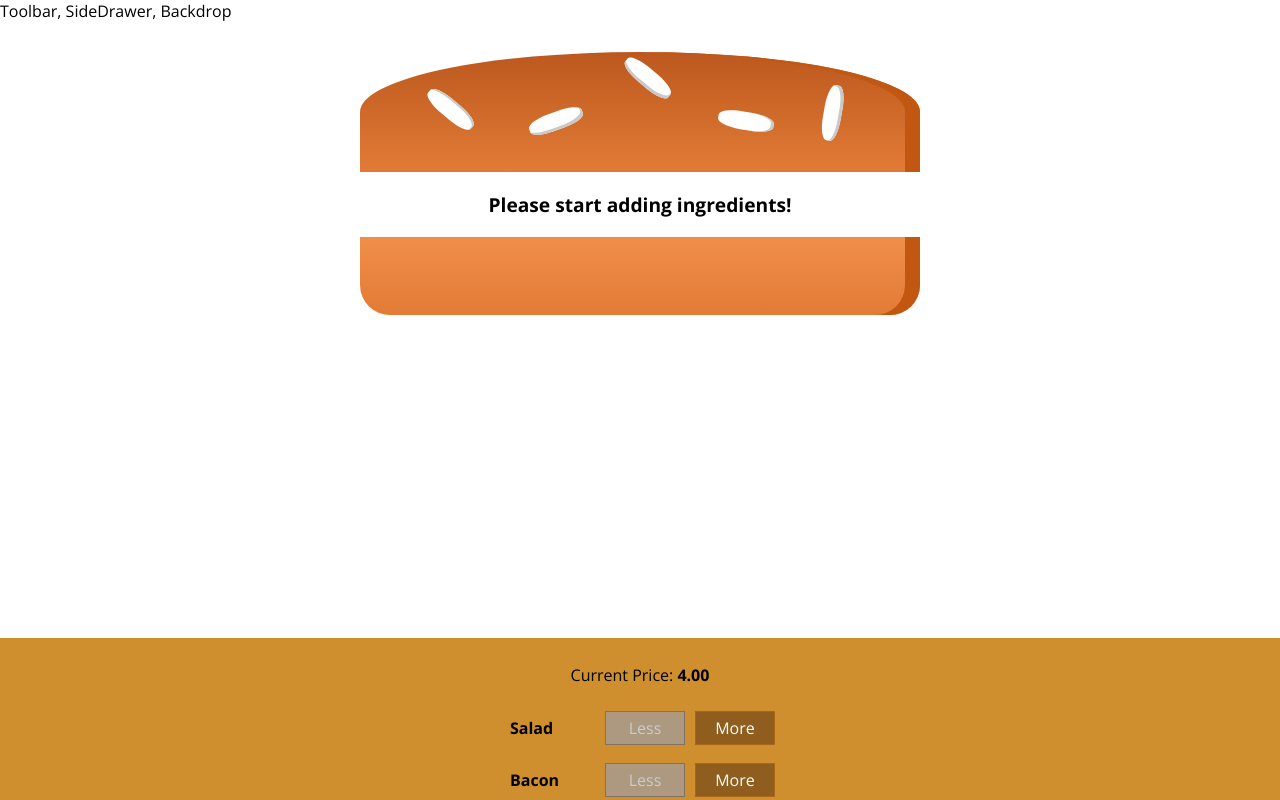
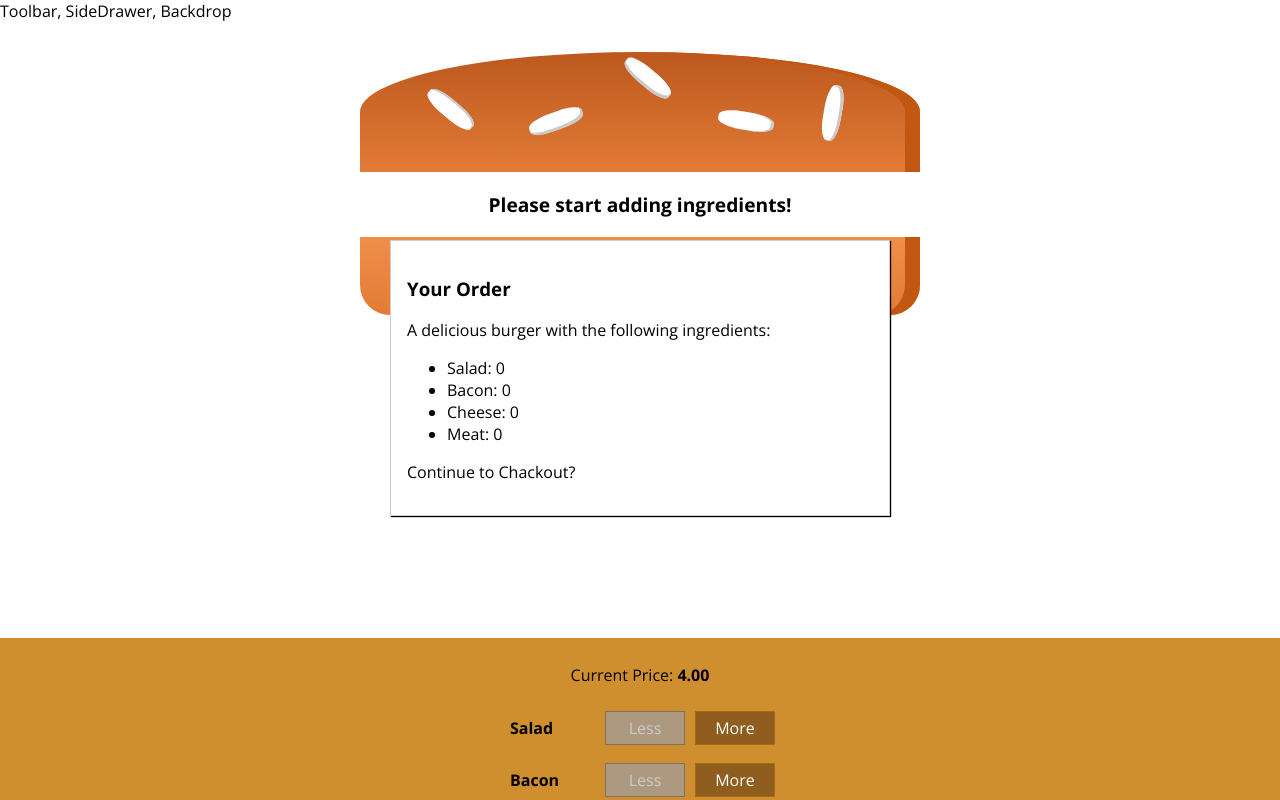
Before and after one commit to merima98/BurgerBuilder, a React app: page / in a window 1280 px wide. Shown: the top 800 px of the page. Built offline with nearby package versions, Linux system fonts and the light colour scheme.

Commit message:
Creating the order summary modal

```diff
--- /dev/null
+++ b/src/components/Burger/OrderSummary/OrderSummary.js
@@ -0,0 +1,22 @@
+import React from "react";
+import Auxiliary from "../../../hoc/Auxiliary";
+const orderSummary = (props) => {
+  const ingredientSummary = Object.keys(props.ingredients).map((igKey) => {
+    return (
+      <li key={igKey}>
+        <span style={{ textTransform: "capitalize" }}>{igKey}</span>:{" "}
+        {props.ingredients[igKey]}
+      </li>
+    );
+  });
+  return (
+    <Auxiliary>
+      <h3>Your Order</h3>
+      <p>A delicious burger with the following ingredients:</p>
+      <ul>{ingredientSummary}</ul>
+      <p>Continue to Chackout?</p>
+    </Auxiliary>
+  );
+};
+
+export default orderSummary;
--- /dev/null
+++ b/src/components/UI/Modal/Modal.css
@@ -0,0 +1,20 @@
+.Modal {
+  position: fixed;
+  z-index: 500;
+  background-color: white;
+  width: 70%;
+  border: 1px solid #ccc;
+  box-shadow: 1px 1px 1px black;
+  padding: 16px;
+  left: 15%;
+  top: 30%;
+  box-sizing: border-box;
+  transition: all 0.3s ease-out;
+}
+
+@media (min-width: 600px) {
+  .Modal {
+    width: 500px;
+    left: calc(50% - 250px);
+  }
+}
--- /dev/null
+++ b/src/components/UI/Modal/Modal.js
@@ -0,0 +1,5 @@
+import React from "react";
+import classes from "./Modal.css";
+const modal = (props) => <div className={classes.Modal}>{props.children}</div>;
+
+export default modal;
--- a/src/containers/BurgerBuilder/BurgerBuilder.js
+++ b/src/containers/BurgerBuilder/BurgerBuilder.js
@@ -2,7 +2,8 @@
 import Auxiliary from "../../hoc/Auxiliary";
 import Burger from "../../components/Burger/Burger";
 import BuildControls from "../../components/Burger/BuildControls/BuildControls";
-
+import Modal from "../../components/UI/Modal/Modal";
+import OrderSummary from "../../components/Burger/OrderSummary/OrderSummary";
 const INGREDIENT_PRICES = {
   salad: 0.5,
   cheese: 0.4,
@@ -73,6 +74,9 @@
     }
     return (
       <Auxiliary>
+        <Modal>
+          <OrderSummary ingredients={this.state.ingredients} />
+        </Modal>
         <Burger ingredients={this.state.ingredients} />
         <BuildControls
           ingredientAdded={this.addIngredientHandler}
```
Also changed, not shown: src/components/UI/Backdrop/Backdrop.js (added).
